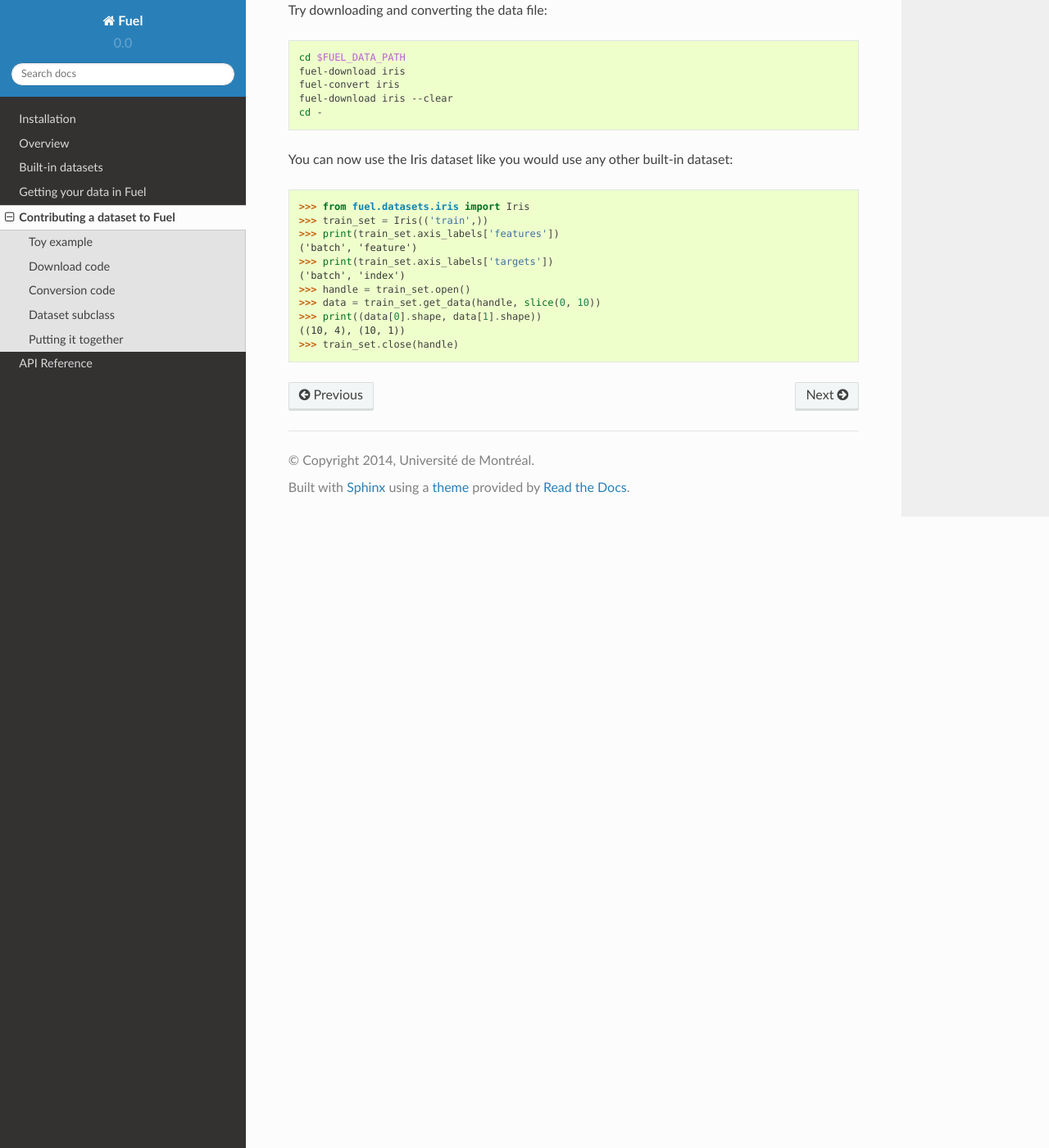
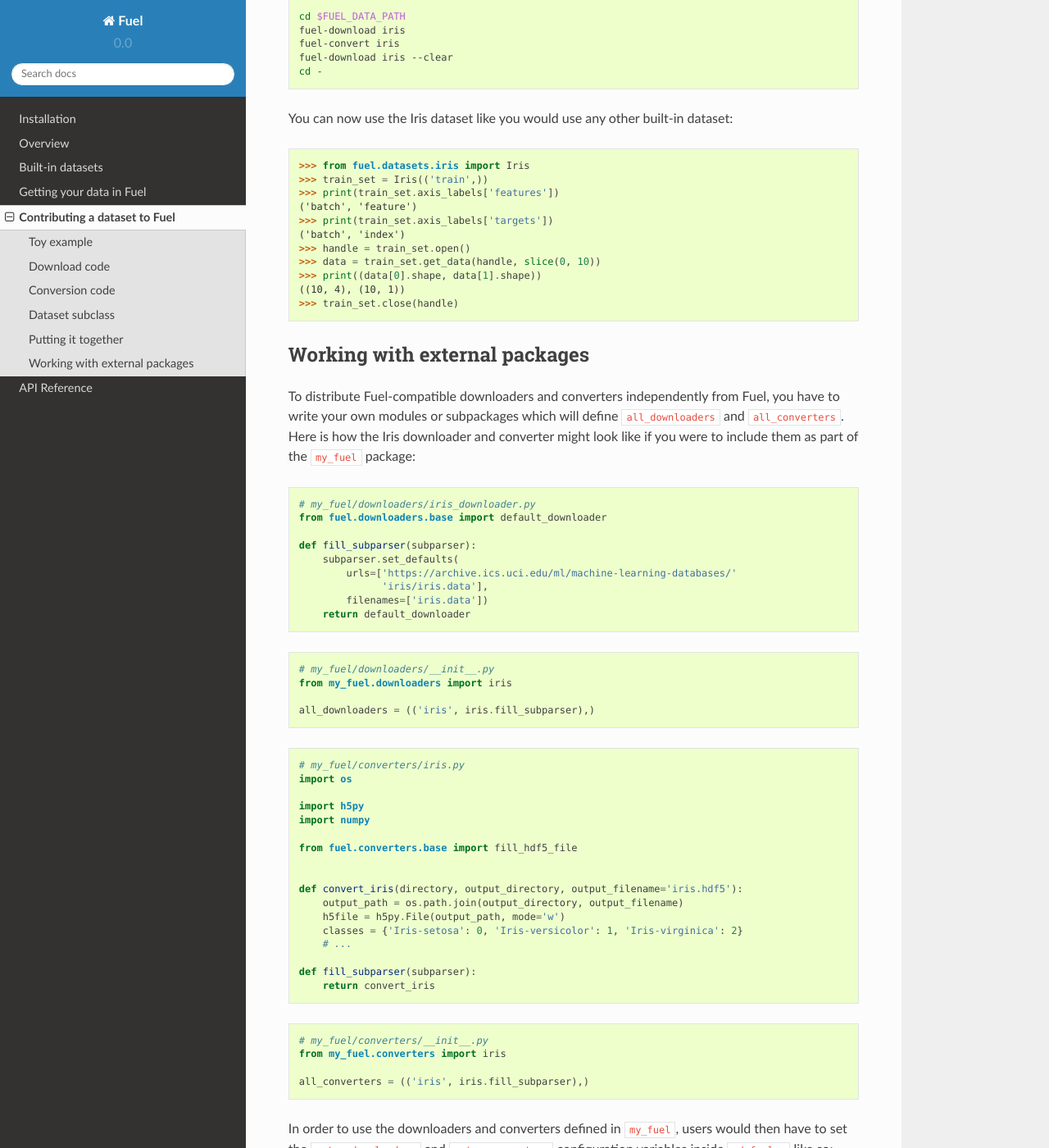
Before and after one commit to mila-iqia/fuel, a Sphinx documentation site: the page built from docs/new_dataset.rst, in a window 1280 px wide and 1400 px high, scrolled down 4416 px. Shown: the whole window at 82% size. Built offline with Sphinx 7.4.7 and the Read the Docs theme 2.0.0, drawn with Linux system fonts in a browser that asks for light colours; some of the changed text lies outside the part shown.

Commit message:
Modify documentation for fuel-{download,convert} interface change

```diff
--- a/docs/built_in_datasets.rst
+++ b/docs/built_in_datasets.rst
@@ -13,8 +13,25 @@
 Environment variable
 --------------------
 
-In order for Fuel to know where to look for its data, the ``FUEL_DATA_PATH``
-environment variable has to be set.
+In order for Fuel to know where to look for its data, the ``data_path``
+configuration variable has to be set inside ``~/.fuelrc``. It's expected to be
+a sequence of paths separated by an OS-specific delimiter (``:`` for Linux and
+OSX, ``;`` for Windows):
+
+.. code-block:: yaml
+
+    # ~/.fuelrc
+    data_path: "/first/path/to/my/data:/second/path/to/my/data"
+
+When looking for data, Fuel will go through this sequence and use the first
+matching file it finds.
+
+This configuration variable can be overriden by setting the ``FUEL_DATA_PATH``
+environment variable:
+
+.. code-block:: bash
+
+    $ export FUEL_DATA_PATH="/first/path/to/my/data:/second/path/to/my/data"
 
 Let's now change directory for the rest of this tutorial:
 
@@ -124,3 +141,43 @@
 
         H5PYDataset     0.1
         fuel.converters 0.1
+
+
+Working with external packages
+------------------------------
+
+By default, Fuel looks for downloaders and converters in the
+``fuel.downloaders`` and ``fuel.converters`` modules, respectively, but you're
+not limited to that.
+
+Fuel can be told to look into additional modules by setting the
+``extra_downloaders`` and ``extra_converters`` configuration variables in
+``~/.fuelrc``. These variables are expected to be lists of module names.
+
+For instance, suppose you'd like to include the following modules:
+
+* ``package1.extra_downloaders``
+* ``package2.extra_downloaders``
+* ``package1.extra_converters``
+* ``package2.extra_converters``
+
+You should include the following in your ``~/.fuelrc``:
+
+.. code-block:: yaml
+
+    # ~/.fuelrc
+    extra_downloaders: ['package1.extra_downloaders', 'package2.extra_downloaders']
+    extra_converters: ['package1.extra_converters', 'package2.extra_converters']
+
+These configuration variables can be overriden through the
+``FUEL_EXTRA_DOWNLOADERS`` and ``FUEL_EXTRA_CONVERTERS`` environment variables,
+which are expected to be strings of space-separated module names, like so:
+
+.. code-block:: bash
+
+    export FUEL_EXTRA_DOWNLOADERS="package1.extra_downloaders package2.extra_downloaders"
+    export FUEL_EXTRA_CONVERTERS="package1.extra_converters package2.extra_converters"
+
+This feature lets external developers define their own Fuel dataset
+downloader/converter packages, and also makes working with private datasets more
+straightforward.
--- a/docs/new_dataset.rst
+++ b/docs/new_dataset.rst
@@ -44,9 +44,8 @@
 ``all_downloaders`` attribute of the ``fuel.downloaders`` subpackage.
 
 The function accepts an :class:`argparse.ArgumentParser` instance as input and
-should set a function as the default value for the ``func`` argument of the
-parser. Put the following piece of code inside the ``fuel.downloaders.iris``
-module (you'll have to create it):
+should return a downloading function. Put the following piece of code inside
+the ``fuel.downloaders.iris`` module (you'll have to create it):
 
 .. code-block:: python
 
@@ -54,10 +53,10 @@
 
     def fill_subparser(subparser):
         subparser.set_defaults(
-            func=default_downloader,
             urls=['https://archive.ics.uci.edu/ml/machine-learning-databases/'
                   'iris/iris.data'],
             filenames=['iris.data'])
+        return default_downloader
 
 You should also register Iris as a downloadable dataset via the
 ``all_downloaders`` attribute. It's a tuple of pairs of name and subparser
@@ -82,16 +81,15 @@
 command and ``iris.data`` will be downloaded.
 
 When the ``fuel-download iris`` command is typed, the download script will call
-the function passed as the ``func`` argument and give it the
+the function returned by ``fill_subparser`` and give it the
 :class:`argparse.Namespace` instance containing all parsed command line
 arguments. That function is responsible for downloading the data.
 
-This is why we called the ``set_defaults`` method: it allowed us to define which
-function would get called to download our data. We used the
-:meth:`~.downloaders.base.default_downloader` convenience function. It expects
-the parsed arguments to contain a list of URLs and a list of filenames,
-and downloads each URL, saving it under its corresponding filename. This is why
-we also included the ``urls`` and ``filenames`` default arguments.
+We used the :meth:`~.downloaders.base.default_downloader` convenience function
+as our download function. It expects the parsed arguments to contain a list of
+URLs and a list of filenames, and downloads each URL, saving it under its
+corresponding filename. This is why we set the ``urls`` and ``filenames``
+default arguments.
 
 If your use case is more exotic, you can just as well define your own download
 function. Be aware of the following default arguments:
@@ -167,7 +165,7 @@
         return (output_path,)
 
     def fill_subparser(subparser):
-        subparser.set_defaults(func=convert_iris)
+        return convert_iris
 
 We used the convenience :meth:`~.converters.base.fill_hdf5_file` function
 to populate our HDF5 file and create the split array. This function expects
@@ -190,8 +188,8 @@
     from fuel.converters import iris
 
     all_converters = (
-        ('binarized_mnist', binarized_mnist.convert_binarized_mnist),
-        ('iris', iris.convert_iris))
+        ('binarized_mnist', binarized_mnist.fill_subparser),
+        ('iris', iris.fill_subparser))
 
 Dataset subclass
 ----------------
@@ -250,19 +248,18 @@
     >>> from fuel.downloaders.base import default_downloader
     >>> def fill_downloader_subparser(subparser):
     ...     subparser.set_defaults(
-    ...         func=default_downloader,
     ...         urls=['https://archive.ics.uci.edu/ml/machine-learning-databases/'
     ...               'iris/iris.data'],
     ...         filenames=['iris.data'])
+    ...     return default_downloader
     >>> import argparse
     >>> parser = argparse.ArgumentParser()
     >>> __ = parser.add_argument("--directory", type=str, default=os.getcwd())
     >>> __ = parser.add_argument("--clear", action='store_true')
     >>> subparsers = parser.add_subparsers()
-    >>> fill_downloader_subparser(subparsers.add_parser('iris'))
+    >>> download_function = fill_downloader_subparser(subparsers.add_parser('iris'))
     >>> args = parser.parse_args(['iris'])
     >>> args_dict = vars(args)
-    >>> func = args_dict.pop('func')
     >>> content = b''
     >>> for i in range(50):
     ...    content += b'0.0,0.0,0.0,0.0,Iris-setosa\n'
@@ -320,17 +317,16 @@
     ...     h5file.close()
     ...     return (output_path,)
     >>> def fill_converter_subparser(subparser):
-    ...     subparser.set_defaults(func=iris_converter)
+    ...     return iris_converter
     >>> parser = argparse.ArgumentParser()
     >>> __ = parser.add_argument("--directory", type=str, default=os.getcwd())
     >>> __ = parser.add_argument("--output-directory", type=str,
     ...                          default=os.getcwd())
     >>> subparsers = parser.add_subparsers()
-    >>> fill_converter_subparser(subparsers.add_parser('iris'))
+    >>> convert_function = fill_converter_subparser(subparsers.add_parser('iris'))
     >>> args = parser.parse_args(['iris'])
     >>> args_dict = vars(args)
-    >>> func = args_dict.pop('func')
-    >>> output_paths = func(**args_dict)
+    >>> output_paths = convert_function(**args_dict)
     >>> os.remove('iris.data')
 
 .. doctest::
@@ -363,5 +359,78 @@
 
     >>> os.remove('iris.hdf5')
 
+Working with external packages
+------------------------------
+
+To distribute Fuel-compatible downloaders and converters independently from
+Fuel, you have to write your own modules or subpackages which will define
+``all_downloaders`` and ``all_converters``. Here is how the Iris downloader
+and converter might look like if you were to include them as part of the
+``my_fuel`` package:
+
+.. code-block:: python
+
+    # my_fuel/downloaders/iris_downloader.py
+    from fuel.downloaders.base import default_downloader
+
+    def fill_subparser(subparser):
+        subparser.set_defaults(
+            urls=['https://archive.ics.uci.edu/ml/machine-learning-databases/'
+                  'iris/iris.data'],
+            filenames=['iris.data'])
+        return default_downloader
+
+.. code-block:: python
+
+    # my_fuel/downloaders/__init__.py
+    from my_fuel.downloaders import iris
+
+    all_downloaders = (('iris', iris.fill_subparser),)
+
+.. code-block:: python
+
+    # my_fuel/converters/iris.py
+    import os
+
+    import h5py
+    import numpy
+
+    from fuel.converters.base import fill_hdf5_file
+
+
+    def convert_iris(directory, output_directory, output_filename='iris.hdf5'):
+        output_path = os.path.join(output_directory, output_filename)
+        h5file = h5py.File(output_path, mode='w')
+        classes = {'Iris-setosa': 0, 'Iris-versicolor': 1, 'Iris-virginica': 2}
+        # ...
+
+    def fill_subparser(subparser):
+        return convert_iris
+
+.. code-block:: python
+
+    # my_fuel/converters/__init__.py
+    from my_fuel.converters import iris
+
+    all_converters = (('iris', iris.fill_subparser),)
+
+In order to use the downloaders and converters defined in ``my_fuel``, users
+would then have to set the ``extra_downloaders`` and ``extra_converters``
+configuration variables inside ``~/.fuelrc`` like so:
+
+.. code-block:: yaml
+
+    extra_downloaders: ['my_fuel.downloaders']
+    extra_converters: ['my_fuel.converters']
+
+or set the ``FUEL_EXTRA_DOWNLOADERS`` and ``FUEL_EXTRA_CONVERTERS`` environment
+variables like so (this would override the ``extra_downloaders`` and
+``extra_converters`` configuration variables):
+
+.. code-block:: bash
+
+    $ export FUEL_EXTRA_DOWNLOADERS=my_fuel.downloaders
+    $ export FUEL_EXTRA_CONVERTERS=my_fuel.converters
+
 .. _Iris dataset: https://archive.ics.uci.edu/ml/datasets/Iris
 .. _iris.data: https://archive.ics.uci.edu/ml/machine-learning-databases/iris/iris.data
```
Also changed, not shown: other parts of docs/new_dataset.rst (+1 -1 lines).
